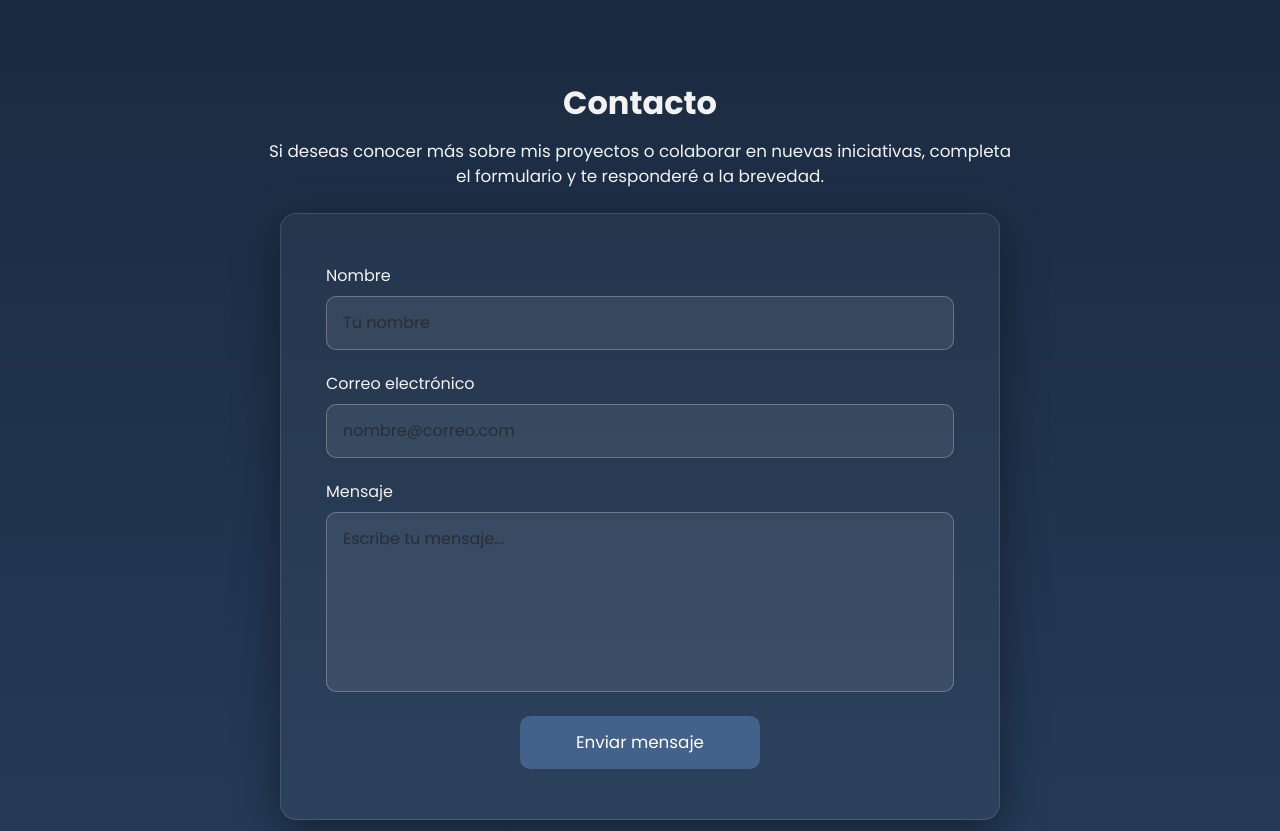
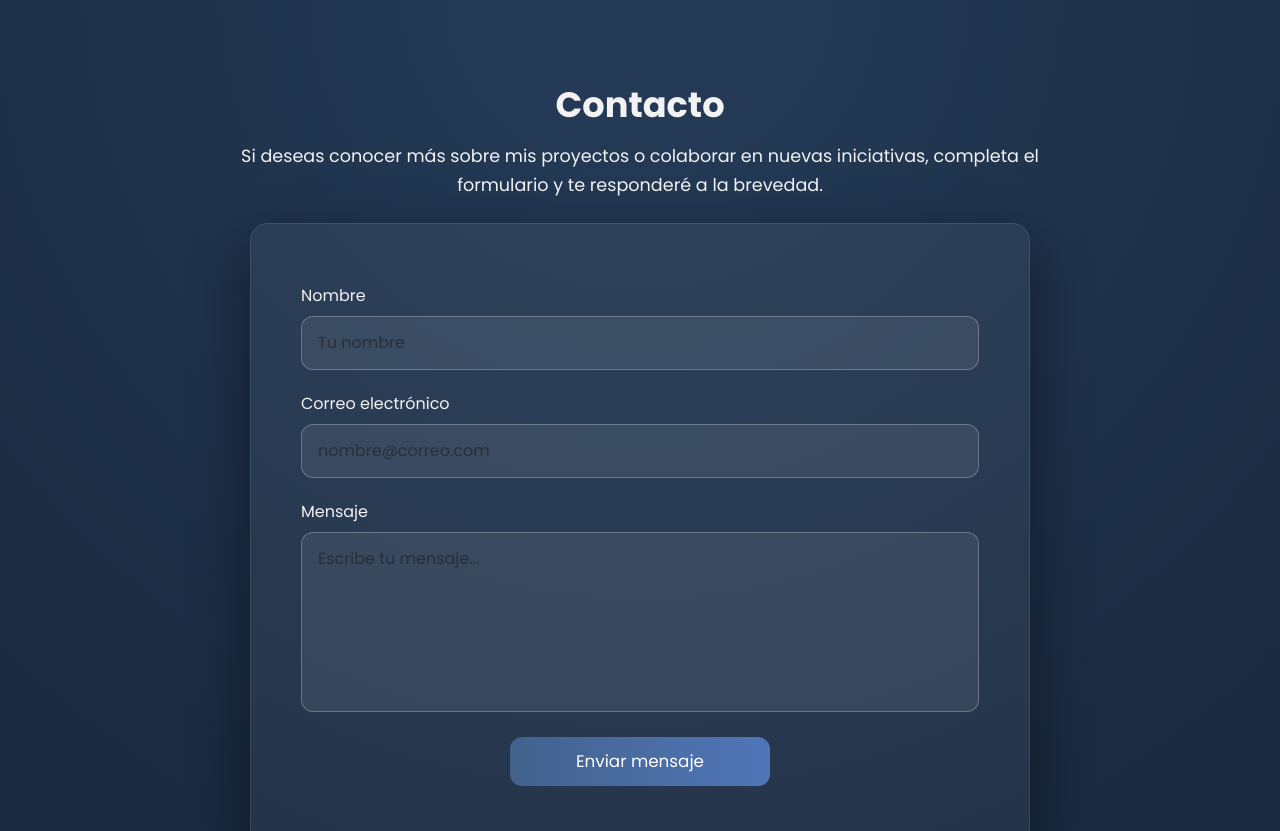
Before and after one commit to cfriaspe/pato, a plain HTML site: page index.html in a window 1280 px wide. Shown: the part 2620-3451 px from the top of the page. Drawn offline with nearby package versions, Linux system fonts and the light colour scheme.

Commit message:
Add files via upload

```diff
--- a/style.css
+++ b/style.css
@@ -317,3 +317,56 @@ body, p, li, h1, h2, h3, h4, h5, h6 {
     max-width: 900px;
   }
 }
+
+/* ===== MEJORA FINAL CONTACTO (para GitHub Pages) ===== */
+
+/* Fondo con leve profundidad */
+#contacto {
+  background: radial-gradient(circle at top, #253C59 0%, #1A2A40 80%);
+}
+
+/* Contenedor */
+#contacto form {
+  max-width: 780px;           /* un poco más ancho */
+  padding: 60px 50px;
+  border-radius: 18px;
+  background: rgba(255, 255, 255, 0.05);
+  border: 1px solid rgba(255, 255, 255, 0.1);
+  box-shadow: 0 20px 60px rgba(0, 0, 0, 0.45);
+}
+
+/* Campos */
+#contacto .form-control {
+  border-radius: 12px;
+  padding: 14px 16px;
+  font-size: 1rem;
+}
+
+/* Botón más visible */
+#contacto .btn-primary {
+  background: linear-gradient(90deg, #42628C, #5076b8);
+  border: none;
+  font-weight: 500;
+  padding: 12px 40px;
+  max-width: 260px;
+  margin: 25px auto 0 auto;
+  display: block;
+  border-radius: 12px;
+  transition: all 0.3s ease;
+}
+
+#contacto .btn-primary:hover {
+  filter: brightness(1.15);
+  transform: translateY(-3px);
+}
+
+/* Títulos más grandes */
+#contacto .section-title {
+  font-size: 2.2rem;
+}
+
+#contacto .section-lead {
+  font-size: 1.1rem;
+  line-height: 1.6;
+  max-width: 800px;
+}
```
